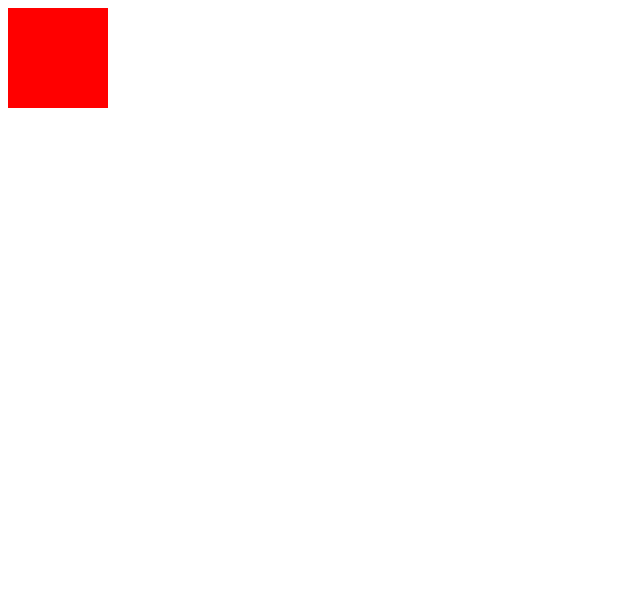
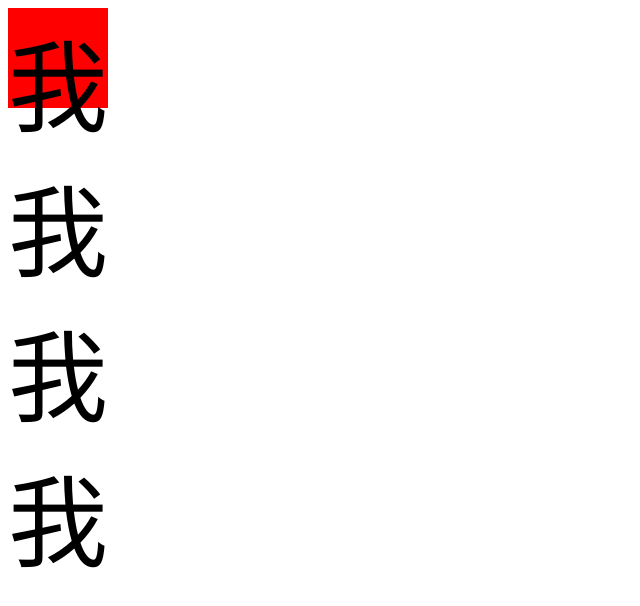
Before and after one commit to Mike77355/demo, a plain HTML site: page phone/demo.html in a window 1280 px wide. Shown: the whole page, without its empty margins (0-640 px from the left). Drawn offline with Linux system fonts and the light colour scheme.

Commit message:
234324
234234

```diff
--- a/phone/demo.html
+++ b/phone/demo.html
@@ -15,6 +15,6 @@
 		</style>
 	</head>
 	<body>
-		<div class="box"></div>
+		<div class="box">我我我我</div>
 	</body>
 </html>
```
